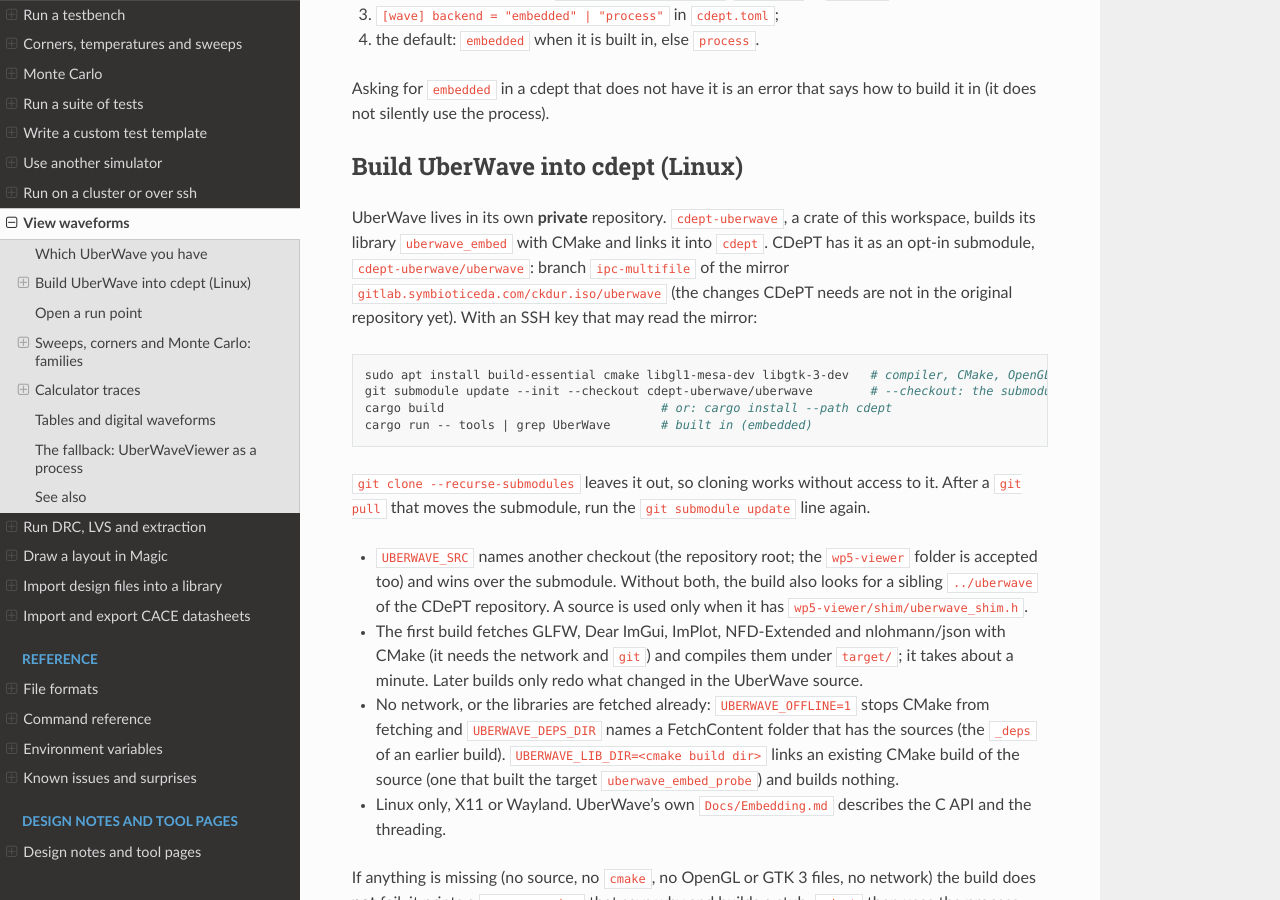
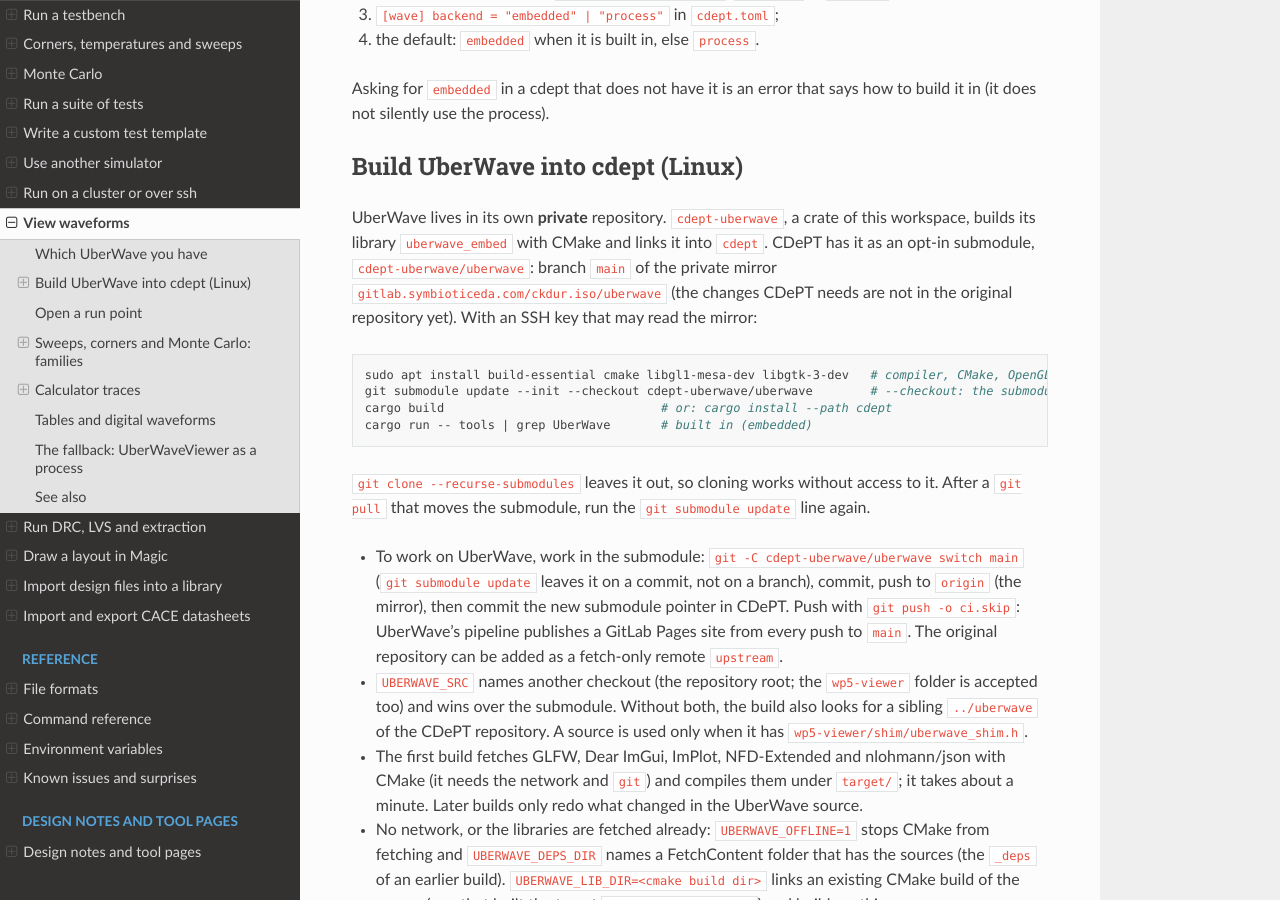
Before and after one commit to ckdur/cdept, a Sphinx documentation site: the page built from docs/howto/view-waveforms.md, in a window 1280 px wide and 900 px high, scrolled down 1312 px. Built offline with Sphinx 7.4.7 and the Read the Docs theme 3.1.0, drawn with Linux system fonts in a browser that asks for light colours; some of the changed text lies outside the part shown.

Commit message:
UberWave submodule follows main of the private mirror (ipc-multifile merged into it)
Co-Authored-By: Claude Sonnet 5.5 <noreply@anthropic.com>

```diff
--- a/docs/howto/view-waveforms.md
+++ b/docs/howto/view-waveforms.md
@@ -42,7 +42,7 @@ Asking for `embedded` in a cdept that does not have it is an error that says how
 
 UberWave lives in its own **private** repository. `cdept-uberwave`, a crate of this
 workspace, builds its library `uberwave_embed` with CMake and links it into `cdept`. CDePT
-has it as an opt-in submodule, `cdept-uberwave/uberwave`: branch `ipc-multifile` of the
+has it as an opt-in submodule, `cdept-uberwave/uberwave`: branch `main` of the private
 mirror `gitlab.symbioticeda.com/ckdur.iso/uberwave` (the changes CDePT needs are not in the
 original repository yet). With an SSH key that may read the mirror:
 
@@ -56,6 +56,11 @@ cargo run -- tools | grep UberWave       # built in (embedded)
 `git clone --recurse-submodules` leaves it out, so cloning works without access to it.
 After a `git pull` that moves the submodule, run the `git submodule update` line again.
 
+- To work on UberWave, work in the submodule: `git -C cdept-uberwave/uberwave switch main`
+  (`git submodule update` leaves it on a commit, not on a branch), commit, push to `origin`
+  (the mirror), then commit the new submodule pointer in CDePT. Push with
+  `git push -o ci.skip`: UberWave's pipeline publishes a GitLab Pages site from every push to
+  `main`. The original repository can be added as a fetch-only remote `upstream`.
 - `UBERWAVE_SRC` names another checkout (the repository root; the `wp5-viewer` folder is
   accepted too) and wins over the submodule. Without both, the build also looks for a sibling
   `../uberwave` of the CDePT repository. A source is used only when it has
@@ -257,7 +262,7 @@ CDePT finds the program, in this order:
 
 The version shown by `cdept tools` is the first line of `UberWaveViewer --version` (for example
 `UberWaveViewer 0.1.0 ipc 1`); `ipc 1` means the viewer has the control channel. Families, the
-reuse of a running viewer and the calculator traces need it (the branch `ipc-multifile` of the
+reuse of a running viewer and the calculator traces need it (the `main` branch of our mirror of the
 `uberwave` repository, until it is merged). With an older viewer CDePT keeps working as before: it
 opens the first file, says so and lists the other files (**File > Import** adds them);
 calculator traces cannot be sent to it, scalar results are still printed.
```
Also changed, not shown: docs/HANDOFF.md (+9 -11 lines), .gitmodules.
